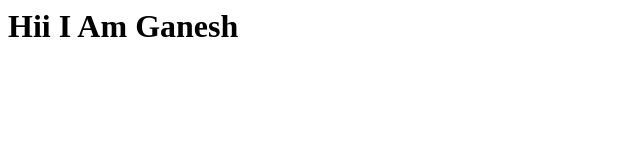
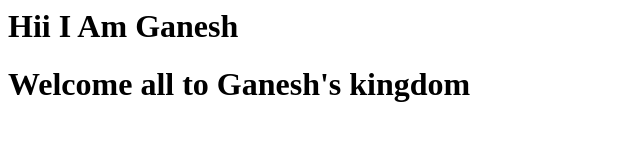
Before and after one commit to Ganeshkothule/httpd, a plain HTML site: page index.html in a window 1280 px wide. Shown: the whole page, without its empty margins (0-640 px from the left). Drawn offline with Linux system fonts and the light colour scheme.

Commit message:
Update index.html

```diff
--- a/index.html
+++ b/index.html
@@ -1 +1,2 @@
 <h1>Hii I Am Ganesh</h1>
+<h1>Welcome all to Ganesh's kingdom</h1>
```
